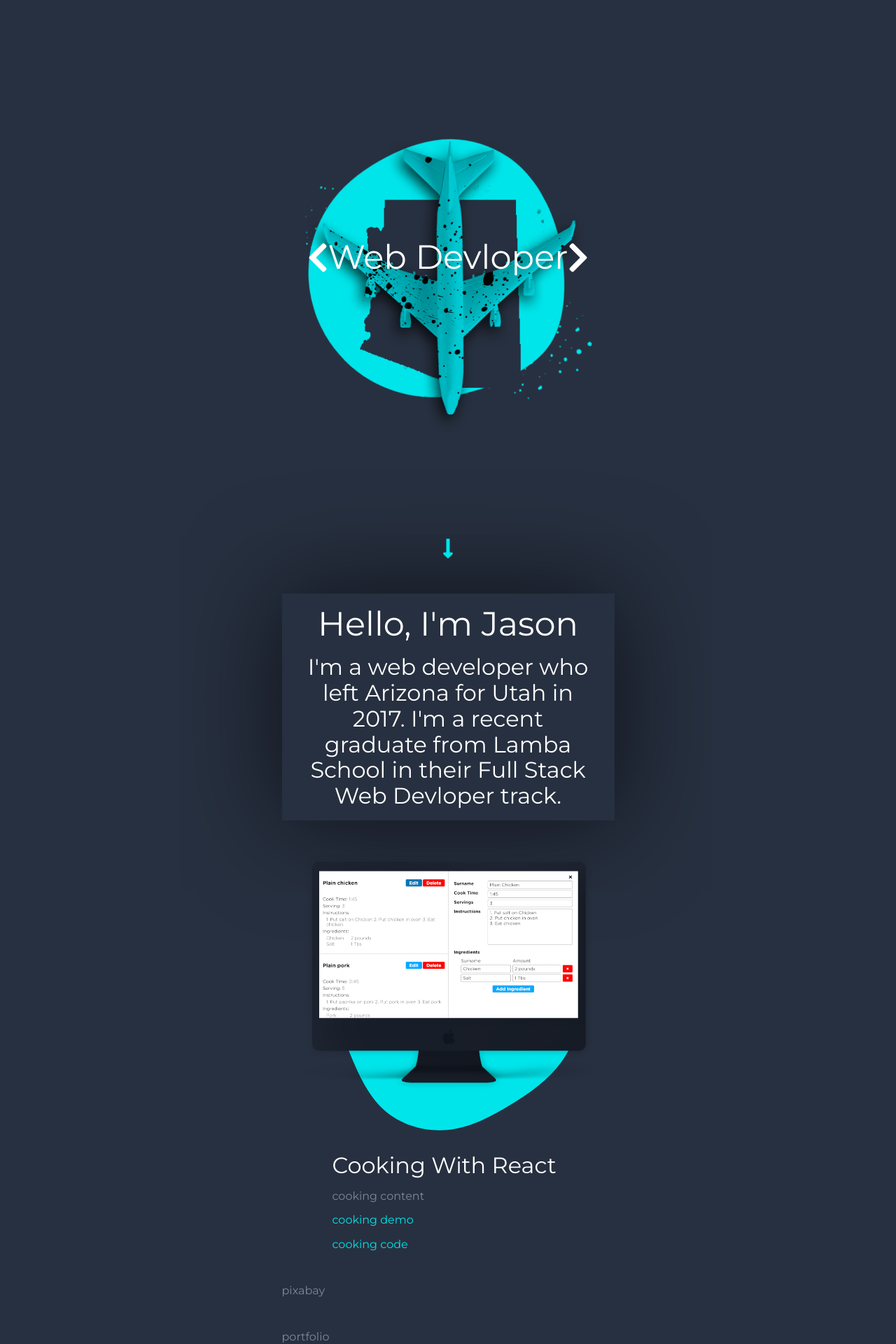
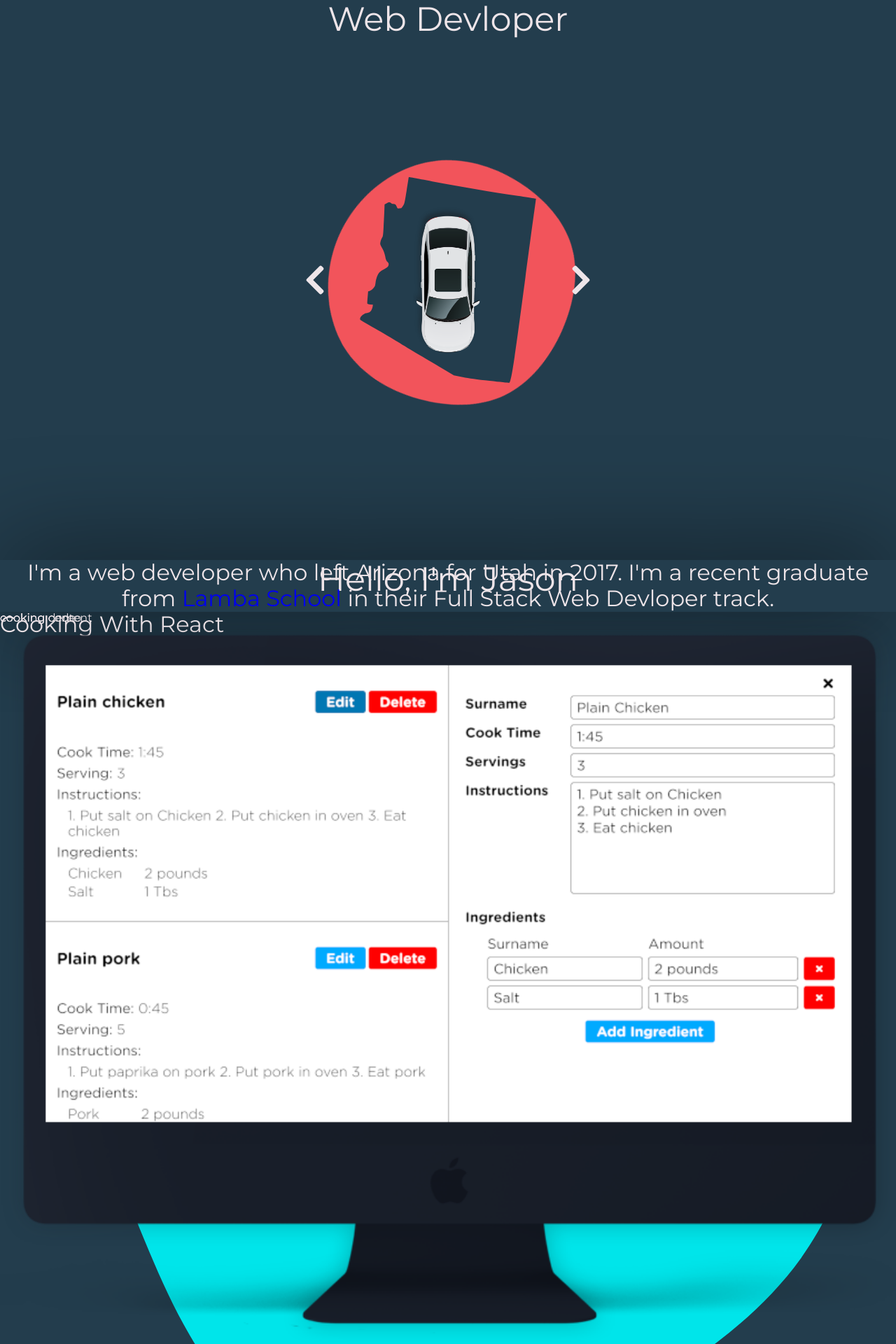
Before and after one commit to Jason-Prince/my-portfolio-app, a Next.js app: page / in a window 1280 px wide. Shown: the top 1920 px of the page at 70% size. Built offline with nearby package versions, Linux system fonts and the light colour scheme.

Commit message:
changed grid

```diff
--- a/pages/index.js
+++ b/pages/index.js
@@ -1,42 +1,54 @@
-import { text } from "@fortawesome/fontawesome-svg-core";
-
 const home = () => {
   return (
-    <div className="body__column">
-      <div className="position-fixed-center">
-        <img className="plane plane--float" src="/plane.png" alt="spater" />
-      </div>
-      <div className="body__rows">
-        <div className="banner">
-          <img className="banner__arizona" src="/arizona.png" alt="splat" />
+    <div className="body">
+      <img
+        className="body body__car body__car--center-fixed"
+        src="/car.png"
+        alt="car"
+      />
       <svg
-            className="banner__blob blob--rotate"
+        className="body body__row-1 body__row-1__arizona"
+        version="1.1"
+        xmlns="http://www.w3.org/2000/svg"
+        xmlns="http://www.w3.org/1999/xlink"
+        viewBox="0 0 1000 1000"
+        enable-background="new 0 0 1000 1000"
+        xml="preserve"
+      >
+        <g transform="translate(0.000000,511.000000) scale(0.100000,-0.100000)">
+          <path
+            fill="#233D4D"
+            d="M3125,4984.4c0-12.8-44.7-298.3-98-630.6c-93.7-588-100.1-611.4-172.6-722.2c-72.4-108.6-81-112.9-168.3-112.9c-89.5,0-95.9,4.3-127.8,85.2c-38.3,95.9-83.1,127.8-174.7,127.8c-34.1,0-78.8,19.2-100.1,42.6c-51.1,55.4-91.6,53.3-206.7-10.7l-95.9-53.3l-12.8-336.6c-6.4-183.2-23.4-524.1-36.2-756.3c-21.3-387.7-27.7-430.4-74.6-500.7c-27.7-44.7-59.6-130-72.4-191.7c-23.4-110.8-23.4-112.9,81-298.3c78.8-142.7,110.8-232.2,142.7-385.6c34.1-170.4,49-210.9,106.5-266.3c55.4-55.4,66-78.8,57.5-140.6c-12.8-87.4-53.3-125.7-240.7-221.6c-76.7-40.5-164-100.1-196-134.2c-83.1-87.3-157.7-289.7-185.3-496.4c-23.4-172.6-27.7-183.2-121.4-279.1c-53.3-55.4-127.8-108.7-164-119.3l-68.2-19.2l-23.4-274.8c-14.9-151.3-21.3-287.6-14.9-302.5c6.4-14.9,68.2-32,138.5-40.5l127.8-14.9l-12.8-91.6c-6.4-51.1-38.4-132.1-68.2-179c-55.4-83.1-74.6-93.8-266.3-136.4c-29.8-6.4-95.9-44.7-149.1-85.2C834.8-1637,790-1726.4,822-1781.8c8.5-17,319.6-200.3,688.1-409c368.6-208.8,864.9-500.7,1105.7-649.8c238.6-151.2,664.7-406.9,945.9-570.9c281.2-164.1,784-460.2,1116.4-658.3l602.9-360l419.7-85.2c302.5-61.8,658.3-110.8,1288.9-179c479.3-53.3,892.6-95.9,916.1-95.9c98,0,223.7,813.8,779.7,5027.8c140.6,1071.6,313.2,2352,381.4,2844.1c68.2,492.1,123.6,896.9,121.4,899.1c-2.1,0-394.1,61.8-875.6,134.2c-1188.8,176.8-2767.4,447.4-4056.3,690.3C3664,4918.4,3167.6,5010,3152.7,5010C3137.8,5010,3125,4999.4,3125,4984.4z"
+          />
+        </g>
+      </svg>
+      <svg
+        className="body body__row-1 body__row-1__blob body__row-1__blob--rotate"
         viewBox="0 0 200 200"
         xmlns="http://www.w3.org/2000/svg"
       >
         <path
-              fill="#00E5EA"
-              d="M42.5,-74.9C55.2,-66.2,65.9,-55.2,75.1,-42.4C84.3,-29.5,91.9,-14.8,92.2,0.1C92.4,15,85.2,30,76.4,43.5C67.6,57,57.1,68.9,44.1,77.3C31.1,85.8,15.5,90.8,-0.3,91.3C-16.1,91.8,-32.2,87.7,-46.1,79.8C-60,71.8,-71.7,60,-79.2,46C-86.7,32.1,-90,16,-89,0.6C-87.9,-14.8,-82.5,-29.7,-75,-43.6C-67.4,-57.5,-57.8,-70.4,-44.9,-79.1C-32.1,-87.7,-16,-92.1,-0.6,-91C14.8,-90,29.7,-83.6,42.5,-74.9Z"
+          fill="#F2545B"
+          d="M57.3,-67.9C72.4,-55.7,81.5,-35.8,85.2,-15C88.9,5.8,87.2,27.6,77.3,44.5C67.4,61.4,49.2,73.3,29.5,79.9C9.9,86.6,-11.3,87.9,-29.4,81.2C-47.5,74.4,-62.6,59.6,-71.6,42.2C-80.7,24.8,-83.7,4.7,-80.5,-14.3C-77.3,-33.4,-67.9,-51.6,-53.4,-63.9C-39,-76.2,-19.5,-82.8,0.8,-83.7C21.1,-84.7,42.2,-80.1,57.3,-67.9Z"
           transform="translate(100 100)"
         />
       </svg>
-          <div className="banner__text">
-            <i className="fas fa-chevron-left left-chevron left-chevron--move-left"></i>
-            <div className="web-developer web-developer--fade-in">
+      <i className="fas fa-chevron-left body body__row-1 body__row-1__left-chevron body__row-1__left-chevron--move-left"></i>
+      <div className="body body__row-1 body__row-1__text body__row-1__text--fade-in">
         Web Devloper
       </div>
-            <i class="fas fa-chevron-right right-chevron right-chevron--move-right"></i>
-          </div>
-          <i class="fas fa-long-arrow-alt-down banner__arrow arrow--bounce"></i>
-        </div>
-        <div className="about-me">
+      <i class="fas fa-chevron-right body body__row-1 body__row-1__right-chevron body__row-1__right-chevron--move-right"></i>
+      <i class="fas fa-long-arrow-alt-down body body__row-1 body__row-1__arrow body__row-1__arrow--bounce"></i>
+
       <div className="about-me__title">Hello, I'm Jason</div>
       <div className="about-me__content">
         I'm a web developer who left Arizona for Utah in 2017. I'm a recent
-            graduate from Lamba School in their Full Stack Web Devloper track.
+        graduate from{" "}
+        <a href="#" className="link">
+          Lamba School
+        </a>{" "}
+        in their Full Stack Web Devloper track.
       </div>
-        </div>
-        <div className="cooking">
       <svg
         className="cooking__blob"
         viewBox="0 0 200 200"
@@ -58,12 +70,10 @@ const home = () => {
       <div className="cooking__content">cooking content</div>
       <div className="cooking__demo">cooking demo</div>
       <div className="cooking__code">cooking code</div>
-        </div>
       <div className="pixabay">pixabay</div>
       <div className="portfolio">portfolio</div>
       <div className="contact">contact</div>
       <div className="footer">footer</div>
-      </div>
     </div>
   );
 };
--- a/styles/globals.scss
+++ b/styles/globals.scss
@@ -1,13 +1,20 @@
 @import 'normalize';
 @import url('https://fonts.googleapis.com/css2?family=Montserrat&display=swap');
 
+/*---------------------------
+           COLORS
+---------------------------*/
+$charcoal: #233D4D; // background
+$sizzling-red: #F2545B; // blobs
+$lavender-blush: #EEE5E9; // text
+$middle-blue-purple: #8D86C9;
+$cyber-yello: #FFD400; // links
 
 body {
     font-family: 'Montserrat', sans-serif;
     font-size: 16px;
-    color: #7c8898;
-    background-color: #273040;
-    box-sizing: border-box;
+    color: $lavender-blush;
+    background-color: $charcoal;
 }
 
 a {
@@ -17,187 +24,135 @@ a:hover {
     text-decoration: underline;
 }
 
-.body__column {
+
+
+.body {
     display: grid;
     grid-template-columns: 1fr;
-    .position-fixed-center {
+    grid-template-rows: 1fr;
+    justify-self: center;
+    &__car {
+        width: 100px;
+        &--center-fixed {
             position: fixed;
             left: 50%;
             top: 50%;
             transform: translate(-50%, -50%);
             z-index: 1;
-        .plane {
-            width: 411px;
         }
     }
-    .body__rows {
-        display: grid;
-        gap: 3em;
-        justify-self: center;
-        grid-template-rows: 1fr;
-        grid-template-areas:
-            "banner"
-            "about-me"
-            "cooking"
-            "pixabay"
-            "portfolio"
-            "contact"
-            "footer";
-        .banner {
-            grid-area: banner;
-            display: grid;
-            gap: 2em;
-            grid-template-rows: 1fr;
-            position: relative;
-            height: 100vh;
-            .banner__blob {
-                z-index: -1;
-                place-self: center;
-                padding-top: 40px;
-                width: 411px;
+    &__row-1 {
         grid-row: 1;
         grid-column: 1;
-
-            }.banner__arizona {
-                z-index: 0;
+        width: 411px;
         place-self: center;
-                padding-top: 100px;
-                width: 411px;
-                grid-row: 1;
-                grid-column: 1;
-            }
-            .banner__text {
-                z-index: 2;
-                place-self: center;
-                grid-row: 1;
-                grid-column: 1;
-                color: white;
-                font-size: 3rem;
-                justify-self: center;
-                display: grid;
-                grid-template-columns: auto auto auto;
-
-                grid-template-areas:
-                    "left web-developer right";
-                .left-chevron {
-                    grid-area: left;
-                    place-self: center;
-
-                }
-                .web-developer {
-                    grid-area: web-developer;
-                    place-self: center;
-                    opacity: 0;
-
-                }
-                .right-chevron {
-                    grid-area: right;
-                    place-self: center;
-
-                }
-
-            }
-            .banner__arrow {
-                font-size: 2em;
-                color: #00E5EA;
-                grid-row: 2;
-                grid-column: 1;
-                place-self: center;
-
+        height: 100vh;
+        &__blob {
+            z-index: -1;
+            &--rotate {
+                animation: rotate 50s infinite;
             }
         }
-        .about-me {
-            grid-area: about-me;
-            justify-self: center;
+        &__arizona {
+            z-index: 0;
+            width: 300px;
+        }
+        &__left-chevron {
+            font-size: 3rem;
+            opacity: 0;
+            z-index: 2;
+            &--move-left {
+                animation: move-left 2s forwards;
+            }
+        }
+        &__text {
+            font-size: 3rem;
+            opacity: 0;
+            text-align: center;
+            &--fade-in {
+                animation: fade-in 2s 2s forwards;
+            }
+        }
+        &__right-chevron {
+            font-size: 3rem;
+            opacity: 0;
+            z-index: 2;
+            &--move-right {
+                animation: move-right 2s forwards;
+            }
+        }
+        &__arrow {
+            font-size: 2em;
+            color: $sizzling-red;
+            &--bounce {
+                animation: bounce 2s infinite;
+            }
+        }
+    }
+    .about-me__title {
+        grid-row: 3;
+        grid-column: 1;
+        font-size: 3rem;
+        text-align: center;
         box-shadow: 0 0 150px #000000a6;
-            display: grid;
-            gap: 1em;
-            padding: 1em 2em;
-            grid-template-rows: auto auto;
-            grid-template-columns: 411px;
-            grid-template-areas:
-                "about-me__title"
-                "about-me__content";
-            .about-me__title {
-                grid-area: about-me__title;
-                font-size: 3rem;
-                color: white;
+    }
+    .about-me__content {
+        grid-row: 3;
+        grid-column: 1;
+        font-size: 2rem;
         text-align: center;
     }
-            .about-me__content {
-                grid-template-rows: about-me__content;
-                font-size: 2rem;
-                color: white;
-                text-align: center;
+    .cooking__blob {
+        grid-row: 4;
+        grid-column: 1;
+        z-index: 0;
     }
-        }
-        .cooking {
-            grid-area: cooking;
-            position: relative;
-            gap: 1em;
-            place-self: center;
-            display: grid;
-            grid-template-rows: auto;
-            .cooking__blob {
-                width: 411px;
-                z-index: 0;
-                grid-row: 1 / 2;
-                grid-column: 1 / 2;
-                animation: blob 30s infinite;
-            }
-
     .cooking__image {
-                width: 411px;
+        grid-row: 4;
+        grid-column: 1;
+        width: 100%;
         z-index: 1;
-                grid-row: 1 / 2;
-                grid-column: 1 / 2;
     }
     .cooking__title {
-                grid-row: 2;
-                color: white;
+        grid-row: 4;
+        grid-column: 1;
         font-size: 2rem;
-                padding-left: 40px;
     }
     .cooking__content {
-                grid-row: 3;
-                padding-left: 40px;
-
+        grid-row: 4;
+        grid-column: 1;
     }
     .cooking__demo {
         grid-row: 4;
-                padding-left: 40px;
-                color: #00E5EA;
+        grid-column: 1;
     }
     .cooking__code {
+        grid-row: 4;
+        grid-column: 1;
+    }
+    .pixabay {
         grid-row: 5;
-                padding-left: 40px;
-                color: #00E5EA;
+        grid-column: 1;
+    }
+    .portfolio {
+        grid-row: 6;
+        grid-column: 1;
+    }
+    .contact {
+        grid-row: 7;
+        grid-column: 1;
+    }
+    .footer {
+        grid-row: 8;
+        grid-column: 1;
     }
 }
-        .pixabay {
-            grid-area: pixabay;
-        }
-        .portfolio {
-            grid-area: portfolio;
-        }
-        .contact {
-            grid-area: contact;
-        }
-        .footer {
-            grid-area: footer;
-        }
-    }
-}
+
 
 /*---------------------------
          ANIMATIONS
 ---------------------------*/
-
-/*---- blob--rotate ----*/
-.blob--rotate {
-    animation: blob--rotate 50s infinite;
-}
-@keyframes blob--rotate {
+@keyframes rotate {
     0% {
         transform: rotate(0deg);
     }
@@ -205,28 +160,7 @@ a:hover {
         transform: rotate(359deg);
     }
 }
-
-/*---- plane--loat ----*/
-.plane--float {
-    animation: plane--float 5s ease-in-out infinite;
-}
-@keyframes plane--float {
-    0% {
-      transform: translateY(0px);
-    }
-    50% {
-      transform: translateY(-20px);
-    }
-    100% {
-      transform: translateY(0px);
-    }
-}
-
-/*---- arrow--bounce ----*/
-.arrow--bounce {
-    animation: arrow--bounce 2s infinite;
-}
-@keyframes arrow--bounce {
+@keyframes bounce {
     0%, 20%, 50%, 80%, 100% {
         transform: translateY(0);
     }
@@ -237,42 +171,26 @@ a:hover {
         transform: translateY(-15px);
     }
 }
+@keyframes move-left {
+    0% {
+        transform: translateX(0);
 
-/*---- left-chevron--move-left ----*/
-.left-chevron--move-left {
-    animation: left-chevron--move-left 2s;
-}
-@keyframes left-chevron--move-left {
-    0% {
-        opacity: 0;
-        transform: translateX(200px);
     }
     100% {
-        transform: translateX(0px);
+        transform: translateX(-190px);
         opacity: 1;
     }
 }
-
-/*---- right-chevron--move-right ----*/
-.right-chevron--move-right {
-    animation: right-chevron--move-right 2s;
-}
-@keyframes right-chevron--move-right {
+@keyframes move-right {
     0% {
-        opacity: 0;
-        transform: translateX(-200px);
+        transform: translateX(0);
     }
     100% {
-        transform: translateX(0px);
+        transform: translateX(190px);
         opacity: 1;
     }
 }
-
-/*---- web-developer--fade-in ----*/
-.web-developer--fade-in {
-    animation: web-developer--fade-in 2s 2s forwards;
-}
-@keyframes web-developer--fade-in {
+@keyframes fade-in {
     100% {
         opacity: 1;
     }
```
Also changed, not shown: public/car.png (added). Lines whose indentation alone changed are shown as unchanged.
